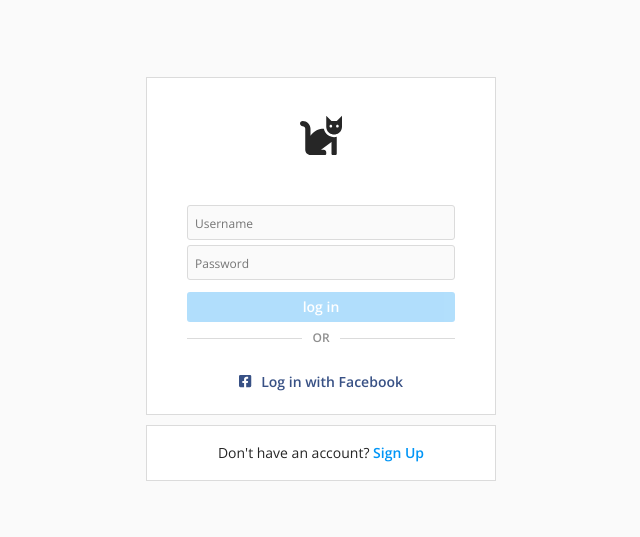
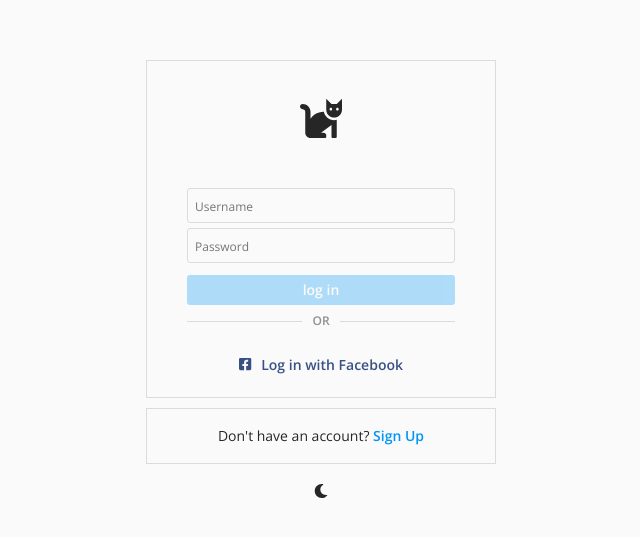
Before and after one commit to brightjy/instaclone-web, a React (Create React App) app: page / in a window 1280 px wide. Shown: the part 121-658 px from the top of the page, without its empty margins (319-959 px from the left). Built offline with nearby package versions, Linux system fonts and the light colour scheme.

Commit message:
make dark mode (not completed)

```diff
--- a/src/apollo.tsx
+++ b/src/apollo.tsx
@@ -1,6 +1,7 @@
 import { ApolloClient, InMemoryCache, makeVar } from "@apollo/client";
 
-const AUTH = "authorization";
+const AUTH = "AUTHORIZATION";
+const DARK_MODE = "DARK_MODE";
 
 export const isLoggedInVar = makeVar(Boolean(localStorage.getItem(AUTH)));  // 로그인
 
@@ -17,7 +18,17 @@
   window.location.reload();
 }
 
-export const darkModeVar = makeVar(false);    // 다크모드
+export const darkModeVar = makeVar(Boolean(localStorage.getItem(DARK_MODE) === "enabled"));    // 다크모드
+
+export const enableDarkMode = () => {
+  localStorage.setItem(DARK_MODE, "enabled");
+  darkModeVar(true);
+}
+
+export const disableDarkMode = () => {
+  localStorage.removeItem(DARK_MODE);
+  darkModeVar(false);
+}
 
 export const client = new ApolloClient({
   uri: "http://localhost:4000/graphql",
--- a/src/components/auth/AuthLayout.tsx
+++ b/src/components/auth/AuthLayout.tsx
@@ -1,4 +1,8 @@
+import { useReactiveVar } from "@apollo/client";
+import { faMoon, faSun } from "@fortawesome/free-solid-svg-icons";
+import { FontAwesomeIcon } from "@fortawesome/react-fontawesome";
 import styled from "styled-components";
+import { darkModeVar, disableDarkMode, enableDarkMode } from "../../apollo";
 
 const Container = styled.div`
   display: flex;
@@ -13,12 +17,26 @@
   width: 100%;
 `;
 
+const Footer = styled.footer`
+  margin-top: 20px;
+`;
+
+const DarkModeBtn = styled.span`
+  cursor: pointer;
+`;
+
 function AuthLayout({children}) {
+  const darkMode = useReactiveVar(darkModeVar);
   return (
     <Container>
       <Wrapper>
         {children}
       </Wrapper>
+      <Footer>
+        <DarkModeBtn onClick={darkMode ? disableDarkMode : enableDarkMode}>
+          <FontAwesomeIcon icon={darkMode ? faSun : faMoon} />
+        </DarkModeBtn>
+      </Footer>
     </Container>
   );
 }
--- a/src/components/common/Common.tsx
+++ b/src/components/common/Common.tsx
@@ -1,7 +1,7 @@
 import styled from "styled-components";
 
 export const BaseBox = styled.div`
-  background-color: white;
+  background-color: ${props => props.theme.bgColor};
   border: 1px solid ${(props) => props.theme.borderColor};
   width: 100%;
 `;
--- a/src/styles.tsx
+++ b/src/styles.tsx
@@ -2,11 +2,23 @@
 import reset from "styled-reset";
 
 export const ourTheme: DefaultTheme = {
-  bgColor: "#f1f1f1",
-  fontColor: "blue",
+  bgColor: "#fafafa",
+  fontColor: "rgb(38, 38, 38)",
   accentColor: "#0095f6",
   borderColor: "rgb(219, 219, 219)",
 }
+
+export const lightTheme = {
+  accentColor: "#0095f6",
+  borderColor: "rgb(219, 219, 219)",
+  bgColor: "#fafafa",
+  fontColor: "rgb(38, 38, 38)"
+};
+
+export const darkTheme = {
+  bgColor: "#2c2c2c",
+  fontColor: "#f2f2f2",
+};
 
 export const GlobalStyles = createGlobalStyle`
   ${reset};
@@ -17,22 +29,12 @@
     box-sizing: border-box;
   };
   body {
-    background-color: #FAFAFA;
+    background-color: ${props => props.theme.bgColor};
     font-size: 14px;
     font-family: 'Open Sans', sans-serif;
-    color: rgb(38, 38, 38);
+    color: ${props => props.theme.fontColor};
   };
   a {
     text-decoration: none;
   };
 `;
-
-export const lightTheme = {
-  blue: "#0095f6",
-  borderColor: "rgb(219, 219, 219)",
-};
-
-export const darkTheme = {
-  fontColor: "#f2f2f2",
-  bgColor: "#2c2c2c",
-};
```
